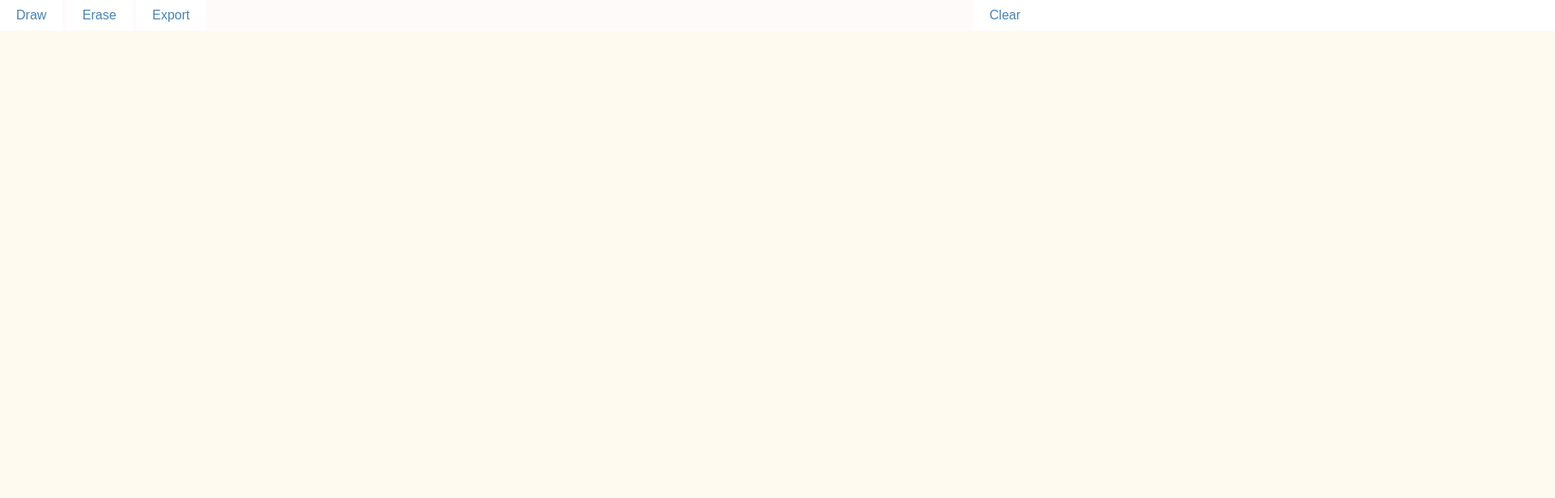
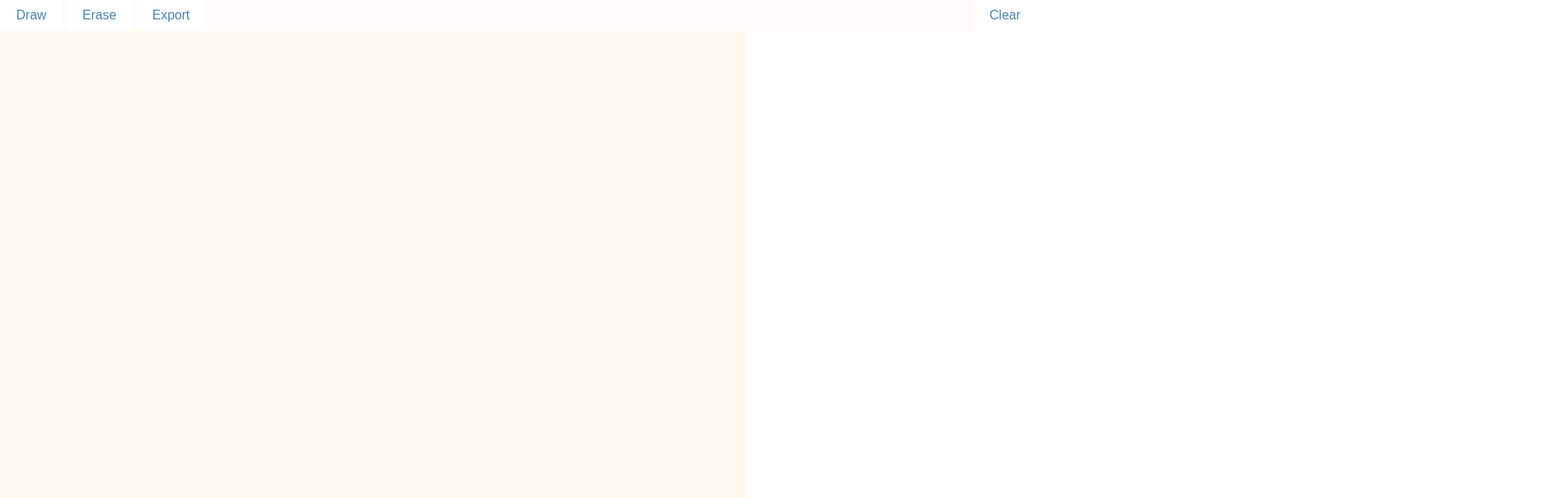
Before and after one commit to makzan/draw.mz-lab.com, a plain HTML site: page index.html in a window 1280 px wide. Shown: the top 616 px of the page at 81% size, 1920 px wide, since content can reach past the window. Drawn offline with Linux system fonts and the light colour scheme.

Commit message:
Change canvas size.

```diff
--- a/index.html
+++ b/index.html
@@ -46,7 +46,7 @@
 </div>
 
 <div id="draw">
-  <canvas id="canvas" width=1920 height=980>
+  <canvas id="canvas" width=920 height=1980>
     A canvas of drawing pad.
   </canvas>
 </div>
```
